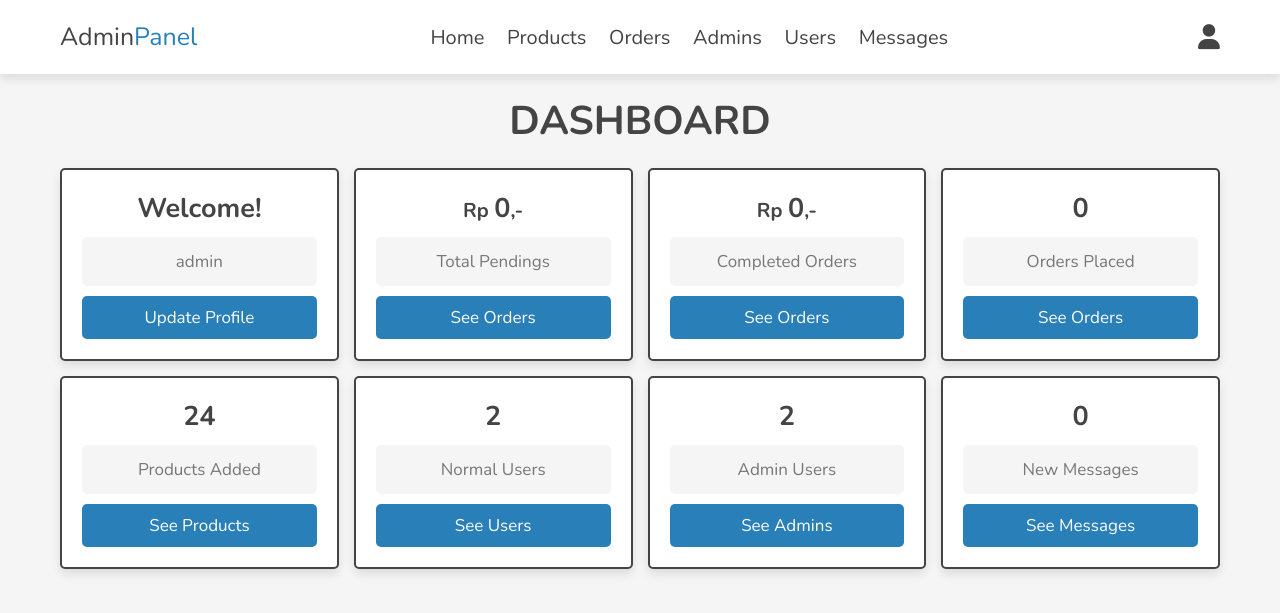
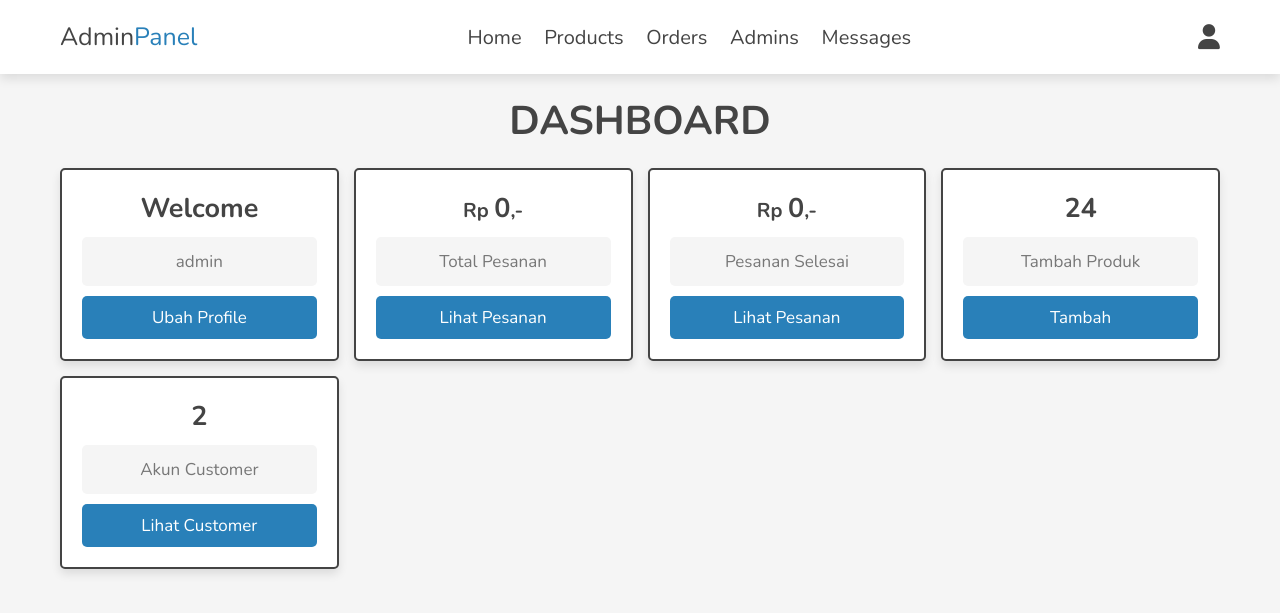
Before and after one commit to daf04/e-commerce-imk, a PHP site: page /admin/dashboard.php in a window 1280 px wide. Shown: the top 613 px of the page. Run offline with PHP 8.4, Linux system fonts and the light colour scheme; a user stored in the database is signed in; data comes from the database, SQL or seed files in the repository; data that the repository does not hold is empty; some libraries are stand-ins or nearby versions.

Commit message:
perubahan

```diff
--- a/admin/dashboard.php
+++ b/admin/dashboard.php
@@ -45,9 +45,9 @@ if (!isset($admin_id)) {
     <div class="box-container">
 
       <div class="box">
-        <h3>Welcome!</h3>
+        <h3>Welcome</h3>
         <p><?= $fetch_profile['name']; ?></p>
-        <a href="update_profile.php" class="btn">Update Profile</a>
+        <a href="update_profile.php" class="btn">Ubah Profile</a>
       </div>
 
       <div class="box">
@@ -62,8 +62,8 @@ if (!isset($admin_id)) {
         }
         ?>
         <h3><span>Rp </span><?= number_format($total_pendings); ?><span>,-</span></h3>
-        <p>Total Pendings</p>
-        <a href="placed_orders.php" class="btn">See Orders</a>
+        <p>Total Pesanan</p>
+        <a href="placed_orders.php" class="btn">Lihat Pesanan</a>
       </div>
 
       <div class="box">
@@ -78,19 +78,8 @@ if (!isset($admin_id)) {
         }
         ?>
         <h3><span>Rp </span><?= number_format($total_completes); ?><span>,-</span></h3>
-        <p>Completed Orders</p>
-        <a href="placed_orders.php" class="btn">See Orders</a>
-      </div>
-
-      <div class="box">
-        <?php
-        $select_orders = $conn->prepare("SELECT * FROM `orders`");
-        $select_orders->execute();
-        $number_of_orders = $select_orders->rowCount()
-        ?>
-        <h3><?= $number_of_orders; ?></h3>
-        <p>Orders Placed</p>
-        <a href="placed_orders.php" class="btn">See Orders</a>
+        <p>Pesanan Selesai</p>
+        <a href="placed_orders.php" class="btn">Lihat Pesanan</a>
       </div>
 
       <div class="box">
@@ -100,8 +89,8 @@ if (!isset($admin_id)) {
         $number_of_products = $select_products->rowCount()
         ?>
         <h3><?= $number_of_products; ?></h3>
-        <p>Products Added</p>
-        <a href="products.php" class="btn">See Products</a>
+        <p>Tambah Produk</p>
+        <a href="products.php" class="btn">Tambah</a>
       </div>
 
       <div class="box">
@@ -111,30 +100,8 @@ if (!isset($admin_id)) {
         $number_of_users = $select_users->rowCount()
         ?>
         <h3><?= $number_of_users; ?></h3>
-        <p>Normal Users</p>
-        <a href="users_accounts.php" class="btn">See Users</a>
-      </div>
-
-      <div class="box">
-        <?php
-        $select_admins = $conn->prepare("SELECT * FROM `admins`");
-        $select_admins->execute();
-        $number_of_admins = $select_admins->rowCount()
-        ?>
-        <h3><?= $number_of_admins; ?></h3>
-        <p>Admin Users</p>
-        <a href="admin_accounts.php" class="btn">See Admins</a>
-      </div>
-
-      <div class="box">
-        <?php
-        $select_messages = $conn->prepare("SELECT * FROM `messages`");
-        $select_messages->execute();
-        $number_of_messages = $select_messages->rowCount()
-        ?>
-        <h3><?= $number_of_messages; ?></h3>
-        <p>New Messages</p>
-        <a href="messagess.php" class="btn">See Messages</a>
+        <p>Akun Customer</p>
+        <a href="users_accounts.php" class="btn">Lihat Customer</a>
       </div>
 
     </div>
--- a/components/admin_header.php
+++ b/components/admin_header.php
@@ -22,7 +22,6 @@ if (isset($message)) {
          <a href="../admin/products.php">Products</a>
          <a href="../admin/placed_orders.php">Orders</a>
          <a href="../admin/admin_accounts.php">Admins</a>
-         <a href="../admin/users_accounts.php">Users</a>
          <a href="../admin/messages.php">Messages</a>
       </nav>
 
--- a/components/footer.php
+++ b/components/footer.php
@@ -13,9 +13,9 @@
     <div class="box" id="medsos">
       <h3>Follow Us</h3>
       <a href="#"><i class="fab fa-facebook-f"></i>Facebook</a>
-      <a href="#"><i class="fab fa-instagram"></i>Instagram</a>
-      <a href="#"><i class="fab fa-tiktok"></i>Tiktok</a>
-      <a href="#"><i class="fab fa-youtube"></i>Youtube</a>
+      <a href="https://mail.google.com/mail/u/0/?hl=en#inbox?compose=new"><i class="fa-solid fa-envelope"></i>Gmail</a>
+      <a href="https://www.instagram.com/unistangerang/"><i class="fab fa-instagram"></i>Instagram</a>
+      <a href="https://www.youtube.com/@unistangerang1966"><i class="fab fa-youtube"></i>Youtube</a>
     </div>
 
   </div>
```
Also changed, not shown: about.php (+10 -8 lines), components/user_header.php (+1 -9 lines), quick_view.php (+0 -24 lines).
